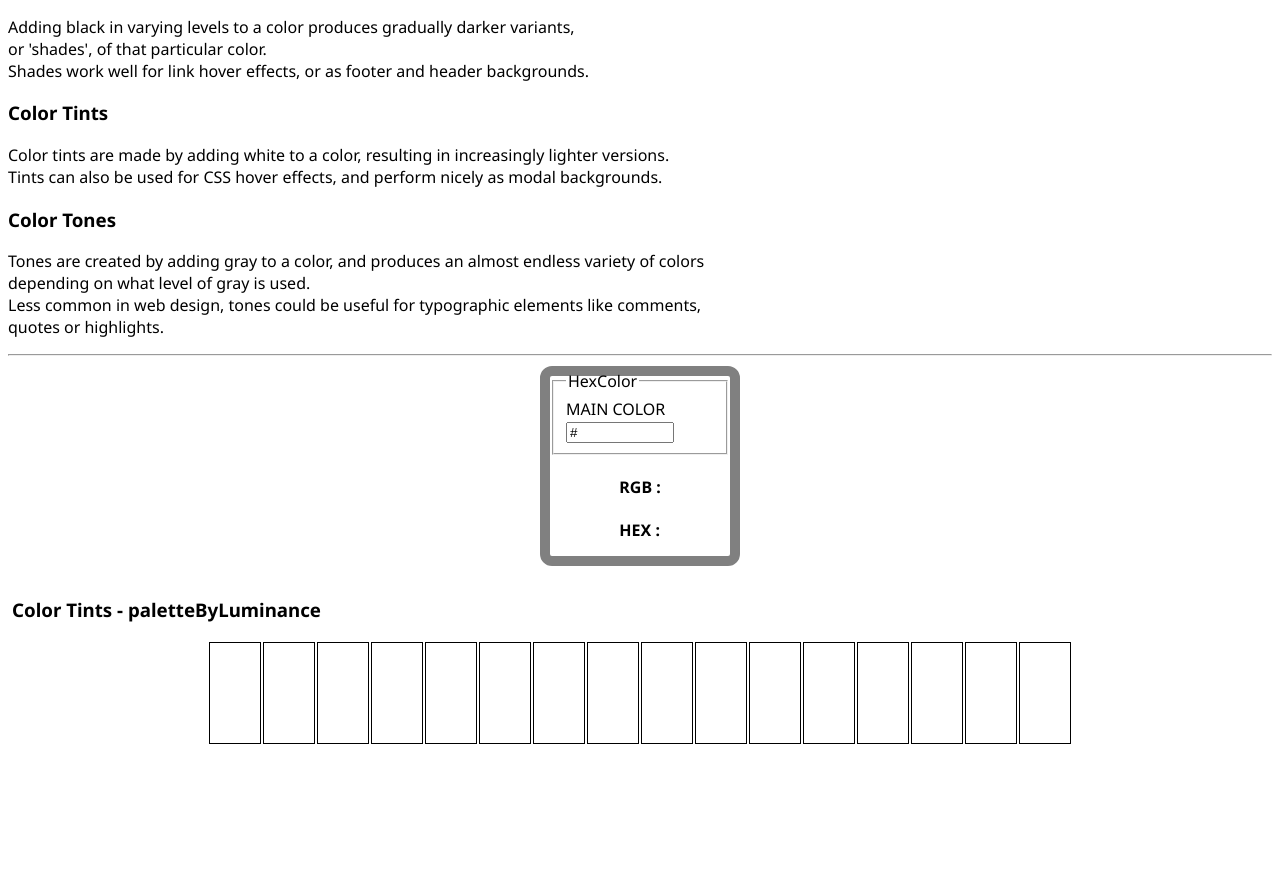
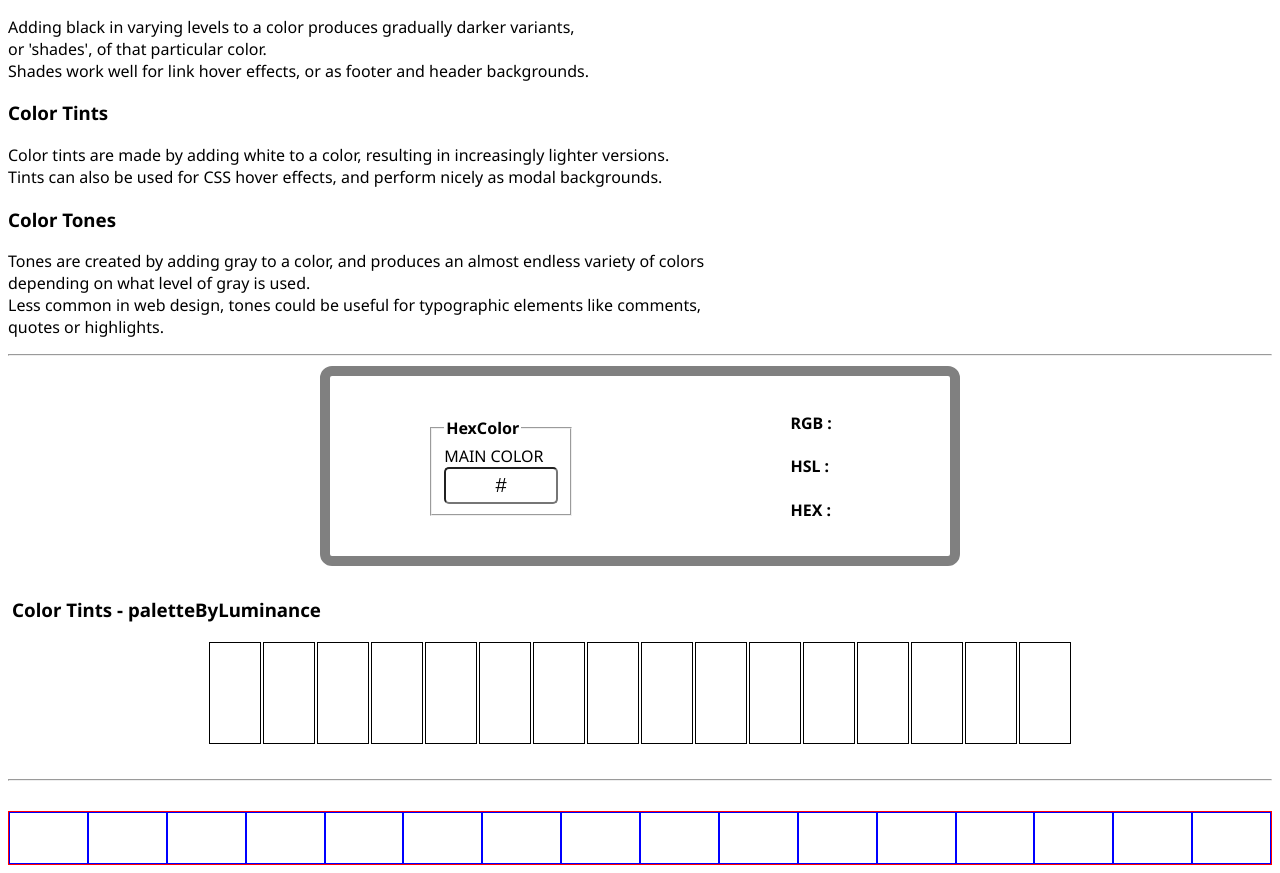
Before and after one commit to ThibaultMariePro/paletteJS, a plain HTML site: page index.html in a window 1280 px wide. Shown: the part 114-987 px from the top of the page. Before the commit the page ends 869 px from the top, so only its background shows below. Drawn offline with Linux system fonts and the light colour scheme.

Commit message:
added HSL code display, WIP grid implementation to manage palette

```diff
--- a/index.html
+++ b/index.html
@@ -50,6 +50,7 @@
             </fieldset>
             <div class="currentCode">
                 <h4 class="currentCodeRGB">RGB : </h4>
+                <h4 class="currentCodeHSL">HSL : </h4>
                 <h4 class="currentCodeHex">HEX : </h4>
             </div>
         </div>
@@ -74,6 +75,27 @@
                 <div id="0"></div>
             </div>
         </div>
+        <br>
+        <hr>
+        <br>
+        <div class="grid">
+            <div class="cell"></div>
+            <div class="cell"></div>
+            <div class="cell"></div>
+            <div class="cell"></div>
+            <div class="cell"></div>
+            <div class="cell"></div>
+            <div class="cell"></div>
+            <div class="cell"></div>
+            <div class="cell"></div>
+            <div class="cell"></div>
+            <div class="cell"></div>
+            <div class="cell"></div>
+            <div class="cell"></div>
+            <div class="cell"></div>
+            <div class="cell"></div>
+            <div class="cell"></div>
+        </div>
     </div>
     </div>
     <script type="module" src="./main.js"></script>
--- a/main.css
+++ b/main.css
@@ -3,16 +3,32 @@ body {
 }
 
 .colorDisplayer {
-    width          : 200px;
+    width          : auto;
+    max-width: 50vw;
     height         : 200px;
     display        : flex;
-    flex-direction : column;
-    justify-content: center;
+    justify-content: space-around;
     align-items    : center;
     margin         : 10px auto;
     border         : 10px solid grey;
     box-sizing     : border-box;
     border-radius  : 12px;
+    fieldset{
+        display: flex;
+        flex-direction: column;
+        legend{
+            font-weight: bold;
+        }
+        input{
+            padding: 5px;
+            text-align: center;
+            border-radius: 5px;
+            font-size: 20px
+        };
+    }
+    .currentCode{
+        margin: 0 20px;
+    }
 }
 
 .textColorInput {
@@ -46,3 +62,14 @@ body {
         }
     }
 }
+
+.grid{
+    border: 1px solid red;
+    height: auto;
+    display: grid;
+    grid-template-columns: repeat(16, 1fr);
+    .cell{
+        height: 50px;
+        border: 1px solid blue;
+    }
+}
--- a/main.js
+++ b/main.js
@@ -27,12 +27,15 @@ function displayHexCode(e){
   let currentRGBColor = filterRGBColor(e.originalTarget.style.backgroundColor)
   let currentRGBColorArray = splitComa(currentRGBColor)
   let currentCodeRGB = document.querySelector('.currentCodeRGB')
+  let currentCodeHSL = document.querySelector('.currentCodeHSL')
   let currentCodeHex = document.querySelector('.currentCodeHex')
   let currentR = currentRGBColorArray[0]
   let currentG = currentRGBColorArray[1]
   let currentB = currentRGBColorArray[2]
   let currentHexColor = rgbToHex(currentR, currentG, currentB)
+  let currentHSLColor = hexToHSL(currentHexColor).h+' '+hexToHSL(currentHexColor).s+'% '+hexToHSL(currentHexColor).l+'%'
   currentCodeRGB.innerHTML = 'RGB : <span style="color:red">'+currentR+'</span>,<span style="color:green">'+currentG+'</span>,<span style="color:blue">'+currentB+'</span><br>'
+  currentCodeHSL.innerHTML = 'HSL : '+currentHSLColor
   currentCodeHex.innerHTML = 'HEX : '+currentHexColor
 }
 
```
